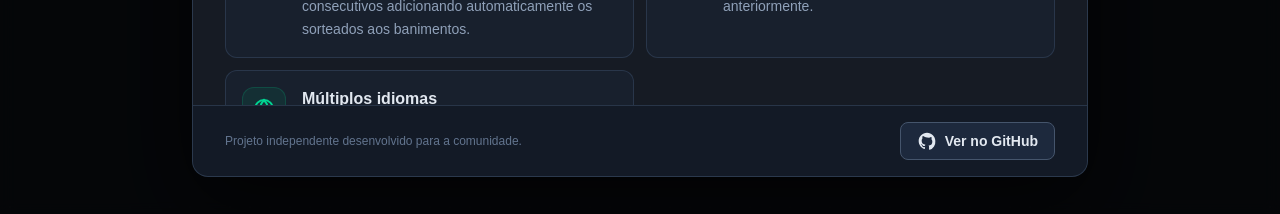
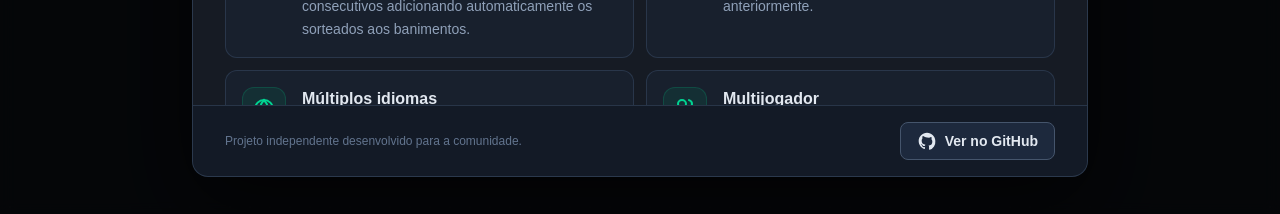
Before and after one commit to ricardolhc/rumble-challenge, a React (Vite) app in the folder rumble-challenge/: page / in a window 1280 px wide. Both pictures are taken after a click on the button "selection.components.helpButton.title". Shown: the part 583-797 px from the top of the page. Built offline with nearby package versions, Linux system fonts and the light colour scheme; no server answers; a web font is replaced by a local one.

Commit message:
feat: add multiplayer feature in about

```diff
--- a/rumble-challenge/src/i18n/locales/de.json
+++ b/rumble-challenge/src/i18n/locales/de.json
@@ -165,6 +165,10 @@
           "languages": {
             "title": "Mehrere Sprachen",
             "description": "Verwende die Anwendung in verschiedenen Sprachen über den Sprachauswahldialog."
+          },
+          "multiplayer": {
+            "title": "Mehrspieler",
+            "description": "Verbinde dich mit anderen Spielern und synchronisiere die Ziehungen in Echtzeit."
           }
         }
       },
--- a/rumble-challenge/src/i18n/locales/en.json
+++ b/rumble-challenge/src/i18n/locales/en.json
@@ -165,6 +165,10 @@
           "languages": {
             "title": "Multiple Languages",
             "description": "Use the application in different languages through the language selector."
+          },
+          "multiplayer": {
+            "title": "Multijugador",
+            "description": "Conéctese con otros jugadores y sincronice los sorteos en tiempo real."
           }
         }
       },
--- a/rumble-challenge/src/i18n/locales/es.json
+++ b/rumble-challenge/src/i18n/locales/es.json
@@ -165,6 +165,10 @@
           "languages": {
             "title": "Múltiples idiomas",
             "description": "Utilice la aplicación en diferentes idiomas a través del selector de idioma."
+          },
+          "multiplayer": {
+            "title": "Multijugador",
+            "description": "Conéctese con otros jugadores y sincronice los sorteos en tiempo real."
           }
         }
       },
--- a/rumble-challenge/src/i18n/locales/fr.json
+++ b/rumble-challenge/src/i18n/locales/fr.json
@@ -165,6 +165,10 @@
           "languages": {
             "title": "Multilinguisme",
             "description": "Utilisez l'application dans différentes langues grâce au sélecteur de langue."
+          },
+          "multiplayer": {
+            "title": "Multijoueur",
+            "description": "Connectez-vous à d'autres joueurs et synchronisez les tirages en temps réel."
           }
         }
       },
--- a/rumble-challenge/src/i18n/locales/ja.json
+++ b/rumble-challenge/src/i18n/locales/ja.json
@@ -165,6 +165,10 @@
           "languages": {
             "title": "複数の言語",
             "description": "言語セレクターを使用して、異なる言語でアプリケーションを使用してください。"
+          },
+          "multiplayer": {
+            "title": "マルチプレイヤー",
+            "description": "他のプレイヤーと接続し、リアルタイムで抽選を同期します。"
           }
         }
       },
--- a/rumble-challenge/src/i18n/locales/pt-BR.json
+++ b/rumble-challenge/src/i18n/locales/pt-BR.json
@@ -177,6 +177,10 @@
           "languages": {
             "title": "Múltiplos idiomas",
             "description": "Utilize a aplicação em diferentes idiomas através do seletor de linguagem."
+          },
+          "multiplayer": {
+            "title": "Multijogador",
+            "description": "Conecte-se com outros jogadores e sincronize os sorteios em tempo real."
           }
         }
       },
--- a/rumble-challenge/src/pages/components/AboutModal.tsx
+++ b/rumble-challenge/src/pages/components/AboutModal.tsx
@@ -203,6 +203,38 @@ export function AboutModal({ onClose }: AboutModalProps) {
           <circle cx="12" cy="12" r="9" />
 
           <path d="M3 12h18M12 3c2.5 2.7 4 5.8 4 9s-1.5 6.3-4 9c-2.5-2.7-4-5.8-4-9s1.5-6.3 4-9Z" />
+        </svg>
+      ),
+    },
+    {
+      key: "multiplayer",
+      icon: (
+        <svg
+          viewBox="0 0 24 24"
+          fill="none"
+          stroke="currentColor"
+          strokeWidth="2"
+          className="h-6 w-6"
+        >
+          <path
+            strokeLinecap="round"
+            strokeLinejoin="round"
+            d="M16 21v-2a4 4 0 0 0-4-4H6a4 4 0 0 0-4 4v2"
+          />
+
+          <circle cx="9" cy="7" r="4" />
+
+          <path
+            strokeLinecap="round"
+            strokeLinejoin="round"
+            d="M22 21v-2a4 4 0 0 0-3-3.87"
+          />
+
+          <path
+            strokeLinecap="round"
+            strokeLinejoin="round"
+            d="M16 3.13a4 4 0 0 1 0 7.75"
+          />
         </svg>
       ),
     },
```
